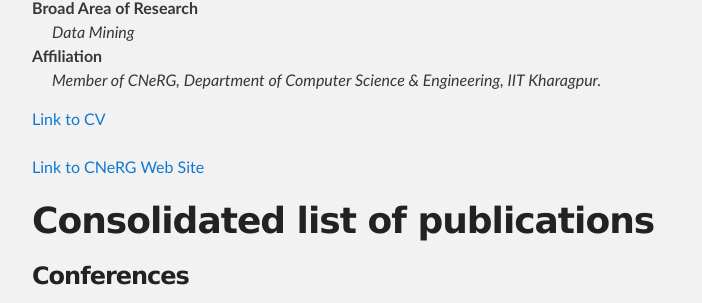
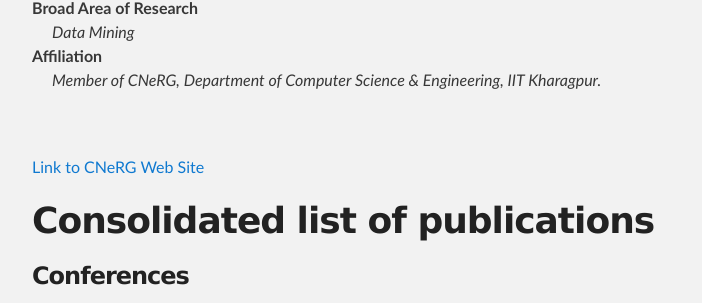
Before and after one commit to ASCARATHIRA/ASCARATHIRA.github.io, a Jekyll site: the page built from index.md, in a window 1280 px wide and 900 px high, scrolled down 415 px. Shown: the part 151-454 px from the top of the window, without its empty margins (288-990 px from the left). Built offline with Jekyll 4.4.1, drawn with Linux system fonts in a browser that asks for light colours; our own code applies the rules of GitHub Pages for plain Markdown files.

Commit message:
Update index.md

```diff
--- a/index.md
+++ b/index.md
@@ -21,7 +21,6 @@ layout: default
 <dd>Member of CNeRG, Department of Computer Science & Engineering, IIT Kharagpur.</dd>
 </dl>
 
-[Link to CV](https://drive.google.com/open?id=1ZlQOWpZ9A8QS_j_1QO23P-GViyuV8lKe)
 <br/><br/>
 [Link to CNeRG Web Site](http://www.cnergres.iitkgp.ac.in/)
 
```
